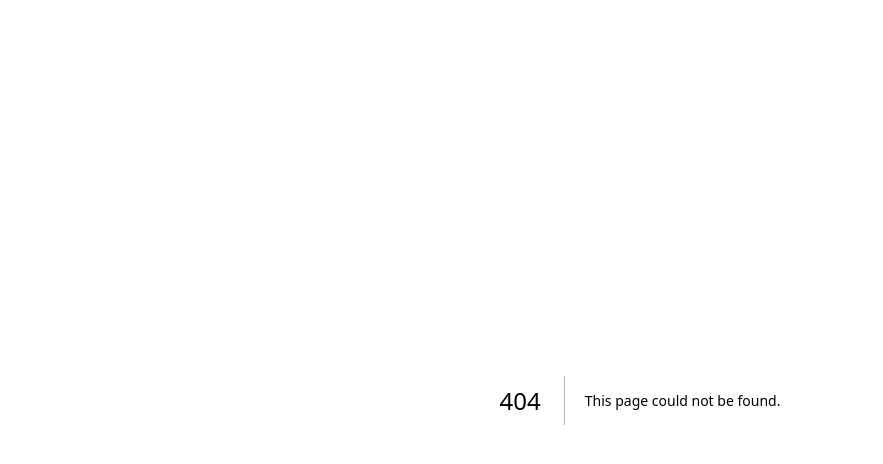
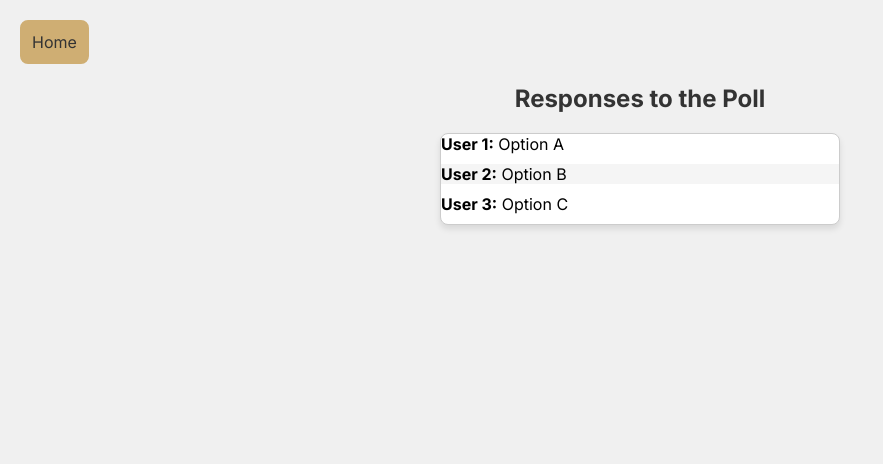
Before and after one commit to liy94/Vandy-Ice-Hockey, a Next.js app in the folder vandy-ice-hockey/: page /responsesView in a window 1280 px wide. Before the commit this address had no page. Shown: the top 464 px of the page, without its empty margins (0-883 px from the left). Built offline with nearby package versions, Linux system fonts and the light colour scheme.

Commit message:
added all responses page

```diff
--- /dev/null
+++ b/vandy-ice-hockey/src/app/responsesView/page.tsx
@@ -0,0 +1,37 @@
+import React from "react";
+import Link from "next/link"; // Import Link from Next.js
+import "./response.css";
+
+const ResponsesPage: React.FC = () => {
+  const respondents = [
+    { name: "User 1", response: "Option A" },
+    { name: "User 2", response: "Option B" },
+    { name: "User 3", response: "Option C" },
+    // Add more respondents as needed
+  ];
+
+  return (
+    <div className="responses-page">
+      <div className="top-bar">
+      <Link
+            href="/homePage"
+            className="home-button"
+            target="_self"
+            rel="noopener noreferrer"
+          >
+            Home
+          </Link>
+      </div>
+      <h1>Responses to the Poll</h1>
+      <ul className="response-list">
+        {respondents.map((respondent, index) => (
+          <li key={index}>
+            <strong>{respondent.name}:</strong> {respondent.response}
+          </li>
+        ))}
+      </ul>
+    </div>
+  );
+};
+
+export default ResponsesPage;
--- /dev/null
+++ b/vandy-ice-hockey/src/app/responsesView/response.css
@@ -0,0 +1,55 @@
+/* response.css */
+.responses-page {
+    display: flex;
+    flex-direction: column;
+    align-items: center;
+    height: 100vh;
+    background-color: #f0f0f0; /* Background color for the page */
+    padding: 20px;
+  }
+
+  .top-bar {
+    display: flex;
+    justify-content: space-between;
+    width: 100%;
+    margin-bottom: 20px;
+  }
+
+  .home-button {
+    font-size: 16px;
+    text-decoration: none;
+    color: #333;
+    padding: 10px; /* Add padding for space */
+    background-color: #cfae73; /* Set the background color */
+    border: 2px solid #cfae73; /* Add a border */
+    border-radius: 8px; /* Round the corners */
+    display: inline-block; /* Make it a block element to constrain the width */
+  }
+
+  .response-list {
+    list-style-type: none;
+    padding: 0;
+    background-color: #ffffff; /* Background color for the list */
+    border: 1px solid #ccc;
+    border-radius: 8px;
+    box-shadow: 0 4px 6px rgba(0, 0, 0, 0.1);
+    width: 80%; /* Adjust the width as needed */
+    max-width: 400px; /* Maximum width for the list */
+  }
+
+  .response-list li {
+    margin-bottom: 10px;
+    font-size: 16px;
+  }
+
+  h1 {
+    text-align: center;
+    font-size: 24px;
+    margin-bottom: 20px;
+    color: #333; /* Text color for the heading */
+  }
+
+  /* Style the list items for better readability, e.g., alternating background colors */
+  .response-list li:nth-child(even) {
+    background-color: #f5f5f5;
+  }
```
Also changed, not shown: vandy-ice-hockey/src/app/driverView/page.tsx (+8 -1 lines), vandy-ice-hockey/src/app/riderView/page.tsx (+20 -3 lines).
